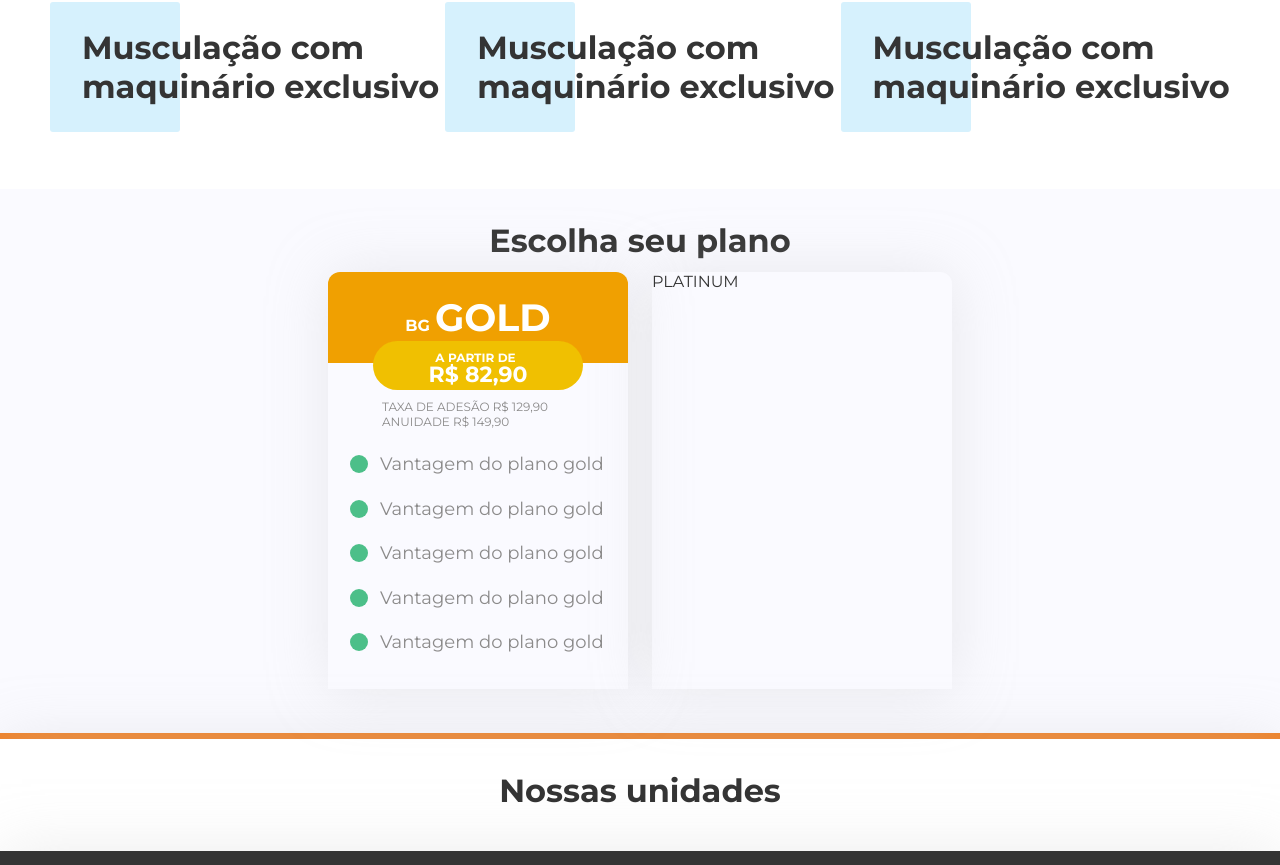
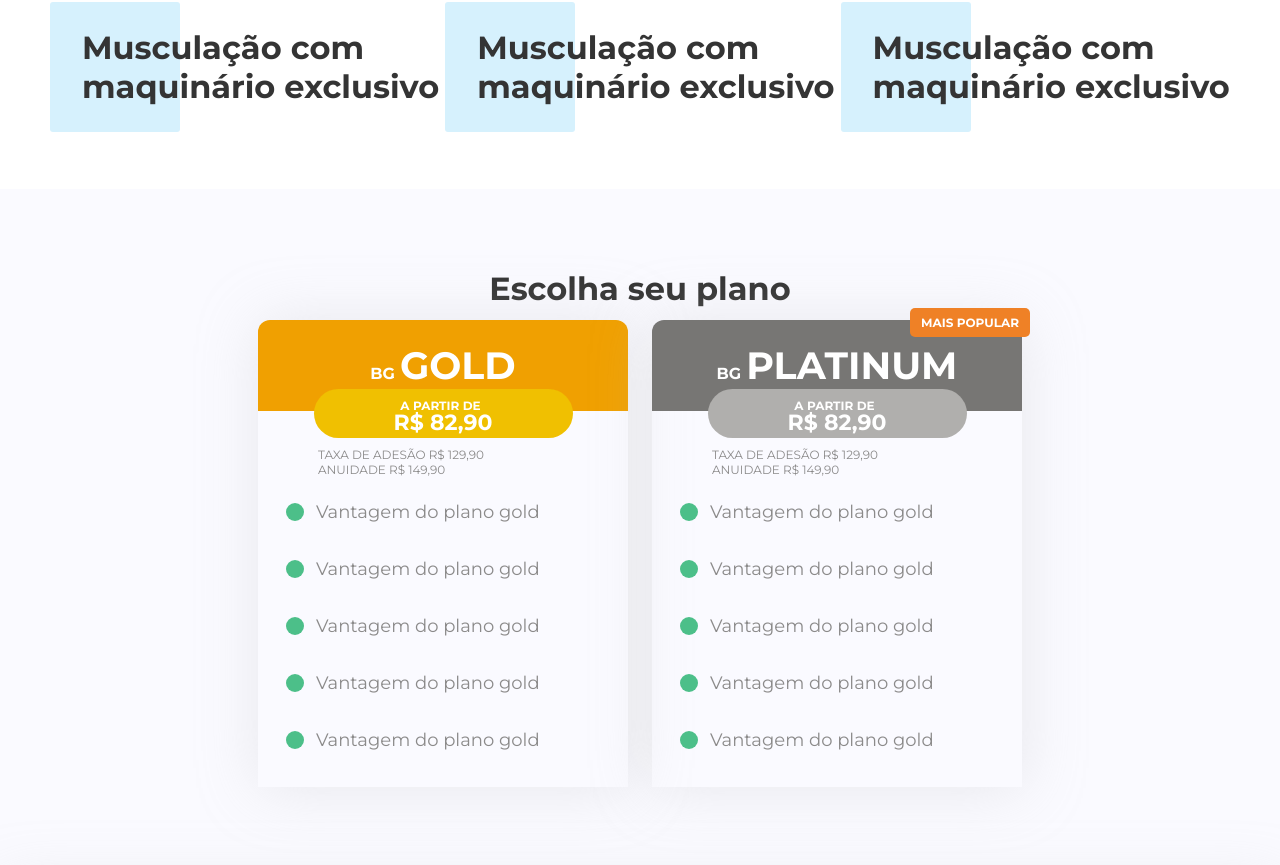
Before and after one commit to felipemrvieira/bg-fitness, a Next.js app: page / in a window 1280 px wide. Shown: the part 615-1480 px from the top of the page. Built offline with nearby package versions, Linux system fonts and the light colour scheme.

Commit message:
create plan tag

```diff
--- a/src/components/Plans/index.tsx
+++ b/src/components/Plans/index.tsx
@@ -10,7 +10,7 @@ const Plans: React.FC = () => {
         <h2 className={plans.sectionTitle}>Escolha seu plano</h2>
         <div className={plans.plansWrapper}>
           <div className={plans.plan}>
-            <header>
+            <header className={plans.gold}>
               <span>bg</span>
               <p className={plans.planName}>Gold</p>
               <div className={plans.button}>
@@ -48,7 +48,45 @@ const Plans: React.FC = () => {
             </div>
           </div>
 
-          <div className={plans.plan}>Platinum</div>
+          <div className={plans.plan}>
+            <header className={plans.platinum}>
+              <span>bg</span>
+              <p className={plans.planName}>Platinum</p>
+              <div className={plans.button}>
+                <span>a partir de</span>
+                <p>R$ 82,90</p>
+              </div>
+            </header>
+            <div className={plans.body}>
+              <div>
+                <p className={plans.label}>Taxa de adesão R$ 129,90</p>
+                <p className={plans.label}>Anuidade R$ 149,90</p>
+              </div>
+              <div className={plans.advantagesWrapper}>
+                <div className={plans.advantage}>
+                  <div></div>
+                  <p>Vantagem do plano gold</p>
+                </div>
+                <div className={plans.advantage}>
+                  <div></div>
+                  <p>Vantagem do plano gold</p>
+                </div>
+                <div className={plans.advantage}>
+                  <div></div>
+                  <p>Vantagem do plano gold</p>
+                </div>
+                <div className={plans.advantage}>
+                  <div></div>
+                  <p>Vantagem do plano gold</p>
+                </div>
+                <div className={plans.advantage}>
+                  <div></div>
+                  <p>Vantagem do plano gold</p>
+                </div>
+              </div>
+            </div>
+            <div className={plans.tag}>Mais popular</div>
+          </div>
         </div>
       </div>
     </section>
--- a/src/components/Plans/plans.module.scss
+++ b/src/components/Plans/plans.module.scss
@@ -7,7 +7,7 @@
 .sectionContent {
   max-width: 1350px;
   margin: 0 auto;
-  padding: 32px 50px;
+  padding: 80px 50px;
   .sectionTitle {
     font-family: "Montserrat", sans-serif;
     font-weight: bold;
@@ -21,7 +21,8 @@
     justify-content: center;
     width: 100%;
     .plan {
-      width: 300px;
+      position: relative;
+      width: 370px;
       margin: 12px;
       background: transparent;
       border-top-left-radius: 12px;
@@ -30,10 +31,22 @@
       text-transform: uppercase;
       font-family: "Montserrat", sans-serif;
 
+      .gold {
+        background: var(--gold);
+        .button {
+          background: var(--gold-2);
+        }
+      }
+      .platinum {
+        background: var(--platinum);
+        .button {
+          background: var(--platinum-2);
+        }
+      }
       header {
         position: relative;
         padding: 22px;
-        background: var(--gold);
+
         border-top-left-radius: 12px;
         border-top-right-radius: 12px;
         color: white;
@@ -70,7 +83,7 @@
       }
 
       .body {
-        padding: 36px 22px;
+        padding: 36px 28px;
         border-bottom-right-radius: 12px;
         border-bottom-left-radius: 12px;
         .label {
@@ -80,7 +93,7 @@
         }
         .advantagesWrapper {
           margin-top: 24px;
-          height: 200px;
+          height: 250px;
           display: flex;
           flex-direction: column;
           justify-content: space-between;
@@ -107,3 +120,18 @@
     }
   }
 }
+
+.tag {
+  background: var(--orange-main);
+  color: var(--white);
+  padding: 7px 11px;
+  border-radius: 5px;
+  font-size: 12px;
+  font-weight: bold;
+  // -ms-transform: rotate(90deg); /* IE 9 */
+  // transform: rotate(90deg);
+  height: fit-content;
+  position: absolute;
+  right: -8px;
+  top: -12px;
+}
--- a/styles/globals.scss
+++ b/styles/globals.scss
@@ -11,6 +11,8 @@
   --orange-darken: #e18212;
   --gold: #f0a001;
   --gold-2: #f0c001;
+  --platinum: #777674;
+  --platinum-2: #b0afad;
   --green: #4cbf89;
 }
 
```
